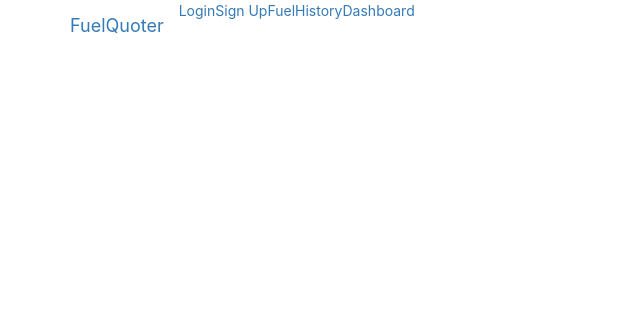
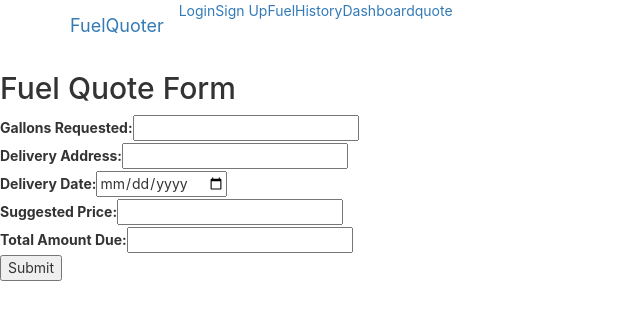
Before and after one commit to Tuthorn/4353-fuel, a React (Create React App) app: page /quote in a window 1280 px wide. Shown: the top 320 px of the page, without its empty margins (0-640 px from the left). Built offline with nearby package versions, Linux system fonts and the light colour scheme; the HTML template or start-up script is replaced by a standard one; what @userfront/react would draw is missing.

Commit message:
adding quote page

```diff
--- a/src/App.js
+++ b/src/App.js
@@ -13,6 +13,7 @@ import Landing from './pages/Landing';
 import FuelHistory from './pages/FuelHistory';
 import Register from './pages/Register';
 import Profile from './pages/Profile';
+import Quote from './pages/Quote';
 import Userfront from "@userfront/react";
 
 Userfront.init("demo1234");
@@ -27,6 +28,7 @@ function App() {
         <Route path='/Login' element={<Login/>} />
         <Route path='/Register' element={<Register/>} />
         <Route path='/FuelHistory' element={<FuelHistory/>} />
+        <Route path='/quote' element={<Quote/>} />
         {/* Replace the Dashboard with the user profile */}
         <Route path="/Profile" element={<Profile />} />
         <Route
@@ -34,6 +36,7 @@ function App() {
             element={
               <RequireAuth>
                 <Profile />
+
               </RequireAuth>
             }
             />
@@ -64,4 +67,8 @@ function Dashboard() {
     </div>
  );
 }
+
+
+
+
 export default App;
--- a/src/components/NavigationBar.js
+++ b/src/components/NavigationBar.js
@@ -13,6 +13,7 @@ function NavigationBar() {
             <Nav.Link href="Register">Sign Up</Nav.Link>
             <Nav.Link href="FuelHistory">FuelHistory</Nav.Link>
             <Nav.Link href="Dashboard">Dashboard</Nav.Link>
+            <Nav.Link href="quote">quote</Nav.Link>
           </Nav>
         </Container>
       </Navbar>
--- /dev/null
+++ b/src/pages/Quote.js
@@ -0,0 +1,91 @@
+import React, { useState } from 'react';
+
+function Quote({ deliveryAddress }) {
+  const [gallonsRequested, setGallonsRequested] = useState('');
+  const [deliveryDate, setDeliveryDate] = useState('');
+  const [suggestedPrice, setSuggestedPrice] = useState('');
+  const [totalAmountDue, setTotalAmountDue] = useState('');
+
+  const GallonsChange = (e) => {
+    setGallonsRequested(e.target.value);
+  };
+
+  const DeliveryDateChange = (date) => {
+    setDeliveryDate(date);
+  };
+
+  const Submit = (e) => {
+    e.preventDefault();
+
+    //Suggested price =1 since we don't build any pricing module
+    const calculatedSuggestedPrice = 1;
+
+    //Calculated total amount due = price * gallons;
+    const calculatedTotalAmountDue = calculatedSuggestedPrice * gallonsRequested;
+
+    setSuggestedPrice(calculatedSuggestedPrice.toFixed(2));
+    setTotalAmountDue(calculatedTotalAmountDue.toFixed(2));
+  };
+
+  return (
+    <div>
+      <h2>Fuel Quote Form</h2>
+      <form onSubmit={Submit}>
+        <div>
+          <label htmlFor="gallonsRequested">Gallons Requested: </label>
+          <input
+            type="number"
+            id="gallonsRequested"
+            name="gallonsRequested"
+            value={gallonsRequested}
+            onChange={GallonsChange}
+            required
+          />
+        </div>
+        <div>
+          <label htmlFor="deliveryAddress">Delivery Address: </label>
+          <input
+            type="text"
+            id="deliveryAddress"
+            name="deliveryAddress"
+            value={deliveryAddress}
+            required
+          />
+        </div>
+        <div>
+          <label htmlFor="deliveryDate">Delivery Date: </label>
+          <input
+            type="date"
+            id="deliveryDate"
+            name="deliveryDate"
+            value={deliveryDate}
+            required
+          />
+        </div>
+        <div>
+          <label htmlFor="suggestedPrice">Suggested Price: </label>
+          <input
+            type="number"
+            id="suggestedPrice"
+            name="suggestedPrice"
+            value={suggestedPrice}
+            readOnly
+          />
+        </div>
+        <div>
+          <label htmlFor="totalAmountDue">Total Amount Due:</label>
+          <input
+            type="number"
+            id="totalAmountDue"
+            name="totalAmountDue"
+            value={totalAmountDue}
+            readOnly
+          />
+        </div>
+        <button type="submit">Submit</button>
+      </form>
+    </div>
+  );
+}
+
+export default Quote;
```
